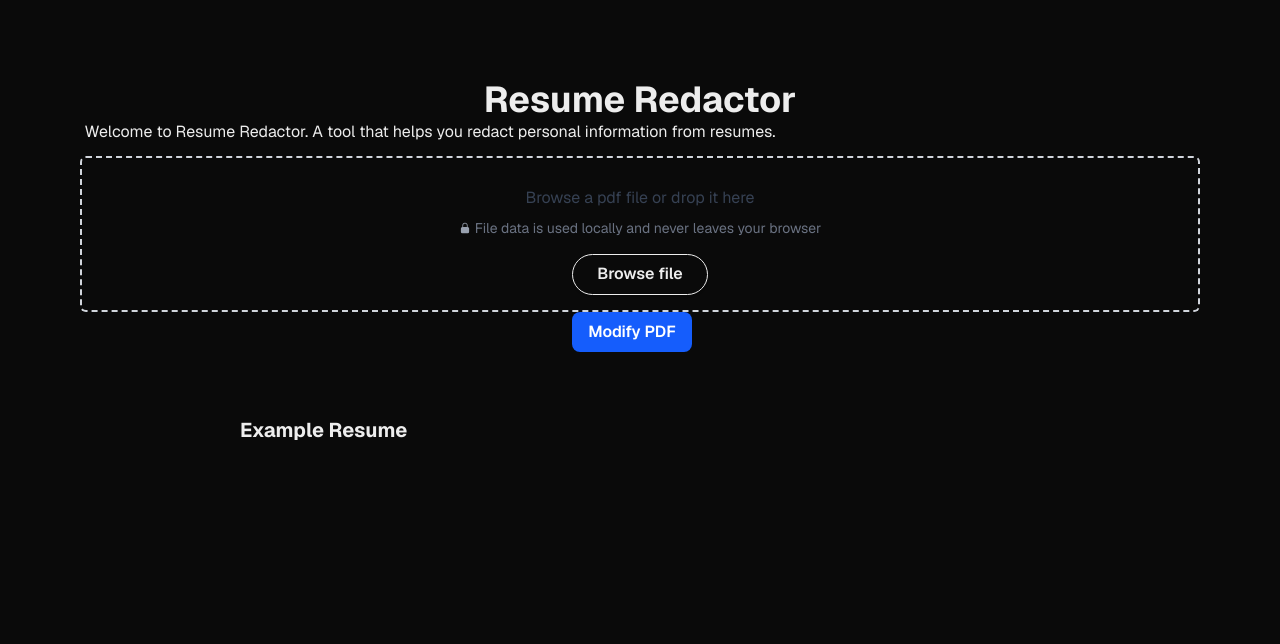
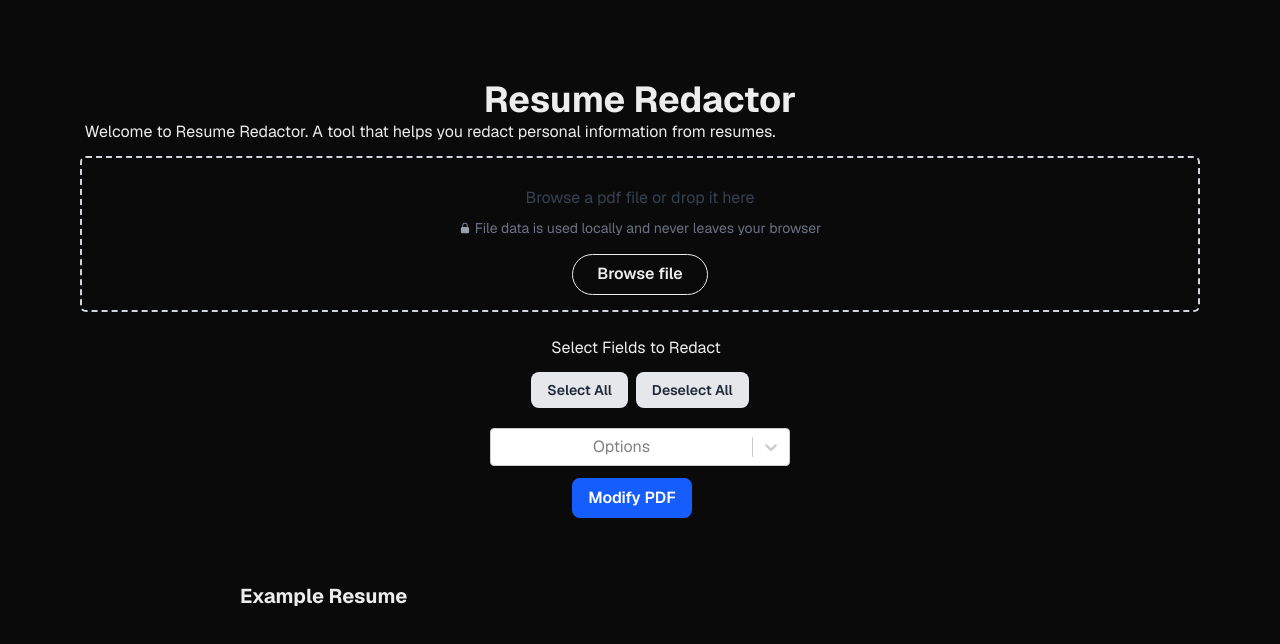
Before and after one commit to vtbano/Resume-Redactor, a Next.js app: page / in a window 1280 px wide. Shown: the top 644 px of the page. Built offline with nearby package versions, Linux system fonts and the light colour scheme.

Commit message:
add react-select and refactor

```diff
--- a/app/lib/modify-pdf/index.ts
+++ b/app/lib/modify-pdf/index.ts
@@ -4,7 +4,12 @@ import { parseResumeFromPdf } from 'lib/parse-resume-from-pdf'
 
 import { addRedactedField } from 'lib/modify-pdf/addRedactedField'
 
-export async function modifyPdf(pdfURL: string) {
+import { RedactionFields, RedactionFieldConfig } from 'lib/modify-pdf/types'
+
+export async function modifyPdf(
+  pdfURL: string,
+  redactionFieldsRequested: RedactionFields
+) {
   const url = pdfURL
   const resume = await parseResumeFromPdf(pdfURL)
   console.log('Parsed resume from resume modifier:', resume.profile)
@@ -19,25 +24,26 @@ export async function modifyPdf(pdfURL: string) {
   console.log('PAGES', pages)
   const firstPage = pages[0]
 
-  // executed addRedactedField for name and email only for demo purposes
+  const fields: RedactionFieldConfig[] = [
+    { key: 'name', data: resume.profile.name },
+    { key: 'email', data: resume.profile.email },
+    { key: 'phone', data: resume.profile.phone },
+    { key: 'location', data: resume.profile.location },
+    { key: 'url', data: resume.profile.url },
+  ]
+
+  fields.forEach((field) => {
+    if (redactionFieldsRequested[field.key as keyof RedactionFields]) {
       addRedactedField({
         form,
-    fieldName: 'name',
+        fieldName: field.key,
         page: firstPage,
-    fieldData: resume.profile.name,
+        fieldData: field.data,
         font: helveticaFont,
         textBottomOffset: -4,
         heightOffset: 2,
       })
-
-  addRedactedField({
-    form,
-    fieldName: 'email',
-    page: firstPage,
-    fieldData: resume.profile.email,
-    font: helveticaFont,
-    textBottomOffset: -4,
-    heightOffset: 2,
+    }
   })
   const pdfBytes = await pdfDoc.save()
   const arrayBuffer =
--- /dev/null
+++ b/app/lib/modify-pdf/types.ts
@@ -0,0 +1,13 @@
+export type RedactionFields = {
+  name: boolean
+  email: boolean
+  phone: boolean
+  location: boolean
+  url: boolean
+}
+export type FieldData = { x: number; y: number; width: number; height: number }
+
+export type RedactionFieldConfig = {
+  key: keyof RedactionFields
+  data: FieldData
+}
--- a/app/page.tsx
+++ b/app/page.tsx
@@ -1,12 +1,14 @@
 'use client'
 import { useState } from 'react'
+import Select from 'react-select'
+import { MultiValue } from 'react-select'
 import Image from 'next/image'
 import { ResumeDropzone } from './components/ResumeDropzone'
 import { ModifiedResumeViewer } from 'components/ModifiedResumeViewer'
-import Link from 'next/link'
 import { ResumeViewer } from 'components/ResumeViewer'
 import Button from 'components/Button'
 import { modifyPdf } from 'lib/modify-pdf'
+import { RedactionFields } from 'lib/modify-pdf/types'
 
 const defaultResumeExampleUrl = 'resume-example/openresume-resume.pdf'
 
@@ -15,12 +17,73 @@ export default function Home() {
   const [modifiedDoc, setModifiedDoc] = useState('')
   const [loading, setLoading] = useState(false)
   const [error, setError] = useState<Error | null>(null)
+  const [redactionFields, setRedactionFields] = useState<RedactionFields>({
+    name: false,
+    email: false,
+    phone: false,
+    location: false,
+    url: false,
+  })
+
+  const redactionOptions = (
+    Object.keys(redactionFields) as (keyof RedactionFields)[]
+  ).map((key) => ({
+    value: key,
+    label: key,
+  }))
+
+  const createRedactionFieldsFromSelected = (
+    selected: (keyof RedactionFields)[]
+  ) => {
+    return Object.fromEntries(
+      (Object.keys(redactionFields) as (keyof RedactionFields)[]).map((key) => [
+        key,
+        selected.includes(key),
+      ])
+    ) as RedactionFields
+  }
+
+  const handleRedactionChange = (
+    selectedOptions: MultiValue<{
+      value: keyof RedactionFields
+      label: keyof RedactionFields
+    }>
+  ) => {
+    const selected = selectedOptions
+      ? selectedOptions.map(
+          (option: {
+            value: keyof RedactionFields
+            label: keyof RedactionFields
+          }) => option.value
+        )
+      : []
+
+    console.log('selected', selected)
+    setRedactionFields(createRedactionFieldsFromSelected(selected))
+
+    // setRedactionFields({
+    //   name: selected.includes('name'),
+    //   email: selected.includes('email'),
+    //   phone: selected.includes('phone'),
+    //   location: selected.includes('location'),
+    //   url: selected.includes('url'),
+    // })
+  }
+
+  const handleSelectAll = () => {
+    const allKeys = Object.keys(redactionFields) as (keyof RedactionFields)[]
+    setRedactionFields(createRedactionFieldsFromSelected(allKeys))
+  }
+
+  const handleDeselectAll = () => {
+    setRedactionFields(createRedactionFieldsFromSelected([]))
+  }
 
   const handleModifyPdf = async () => {
     try {
       setLoading(true)
       setError(null)
-      const result = await modifyPdf(fileUrl)
+      const result = await modifyPdf(fileUrl, redactionFields)
       setModifiedDoc(result)
     } catch (err) {
       console.error('Error modifying PDF:', err)
@@ -52,14 +115,44 @@ export default function Home() {
             setModifiedDoc={setModifiedDoc}
           />
         </div>
-        <Button onClick={handleModifyPdf} className="mr-4">
-          Modify PDF
-        </Button>
-        {modifiedDoc && fileUrl === defaultResumeExampleUrl && (
-          <div className="mt-3">
+        <div className="flex flex-col gap-3 mt-6 items-center">
+          <label className="mr-2">Select Fields to Redact</label>
+          <div className="flex gap-2 mb-2">
+            <Button
+              type="button"
+              onClick={handleSelectAll}
+              variant="secondary"
+              className="text-sm px-3 py-1"
+            >
+              Select All
+            </Button>
+            <Button
+              type="button"
+              onClick={handleDeselectAll}
+              variant="secondary"
+              className="text-sm px-3 py-1"
+            >
+              Deselect All
+            </Button>
+          </div>
+          <Select
+            isMulti
+            options={redactionOptions}
+            value={redactionOptions.filter(
+              (option) => redactionFields[option.value]
+            )}
+            onChange={handleRedactionChange}
+            placeholder="Options"
+            className="min-w-[300px]"
+          />
+
+          <Button type="button" onClick={handleModifyPdf} className="mr-4">
+            Modify PDF
+          </Button>
+          {modifiedDoc && fileUrl === defaultResumeExampleUrl && (
             <Button onClick={onReset}>Clear Example</Button>
-          </div>
-        )}
+          )}
+        </div>
       </div>
 
       <main
--- a/index.js
+++ /dev/null
@@ -1,69 +0,0 @@
-// Amazon shopping
-const user = {
-  name: 'Kim',
-  active: true,
-  cart: [],
-  purchases: [],
-}
-
-const items = [
-  { id: 1, name: 'Laptop', price: 999, tax: 0, total: 999 },
-  { id: 2, name: 'Phone', price: 799, tax: 0, total: 799 },
-  { id: 3, name: 'Tablet', price: 499, tax: 0, total: 499 },
-  { id: 4, name: 'Headphones', price: 199, tax: 0, total: 199 },
-  { id: 5, name: 'Charger', price: 49, tax: 0, total: 49 },
-]
-
-function addItemToCart(itemId, user) {
-  const item = items.find((i) => i.id === itemId)
-  if (item) {
-    const itemWithTax = addTaxToItem(item)
-    const newCart = [...user.cart, itemWithTax]
-    const newUser = { ...user, cart: newCart }
-    console.log(`${item.name} has been added to your cart with tax.`)
-    return newUser
-  } else {
-    console.log('Item not found.')
-  }
-}
-
-function addTaxToItem(item) {
-  const updatedItem = { ...item }
-  updatedItem.tax = parseFloat((item.price * 0.03).toFixed(2))
-  updatedItem.total = parseFloat((item.price + updatedItem.tax).toFixed(2))
-  return updatedItem
-}
-
-function buyItem(itemId, user) {
-  const item = user.cart.find((i) => i.id === itemId)
-  user.purchases.push(item)
-  const updatedCart = user.cart.filter((item) => item.id !== itemId)
-  return updatedCart
-}
-
-function emptyCart(user) {
-  return (user.cart = [])
-}
-
-//Implement a cart feature:
-// 1. Add items to cart.
-// 2. Add 3% tax to item in cart
-// 3. Buy item: cart --> purchases
-// 4. Empty cart
-
-//Bonus:
-// accept refunds.
-// Track user history.
-
-console.log('Initial user state:', user)
-console.log('Available items:', items)
-
-addItemToCart(1, user)
-addItemToCart(3, user)
-console.log('User state after adding items to cart:', addItemToCart(3, user))
-
-user.cart = buyItem(1, user)
-console.log('User state after buying an item:', user)
-
-user.cart = emptyCart(user)
-console.log('User state after emptying the cart:', user)
--- a/package.json
+++ b/package.json
@@ -19,7 +19,8 @@
     "react": "19.1.0",
     "react-dom": "19.1.0",
     "react-dropzone": "^14.3.8",
-    "react-redux": "^9.2.0"
+    "react-redux": "^9.2.0",
+    "react-select": "^5.10.2"
   },
   "devDependencies": {
     "@eslint/eslintrc": "^3",
```
Also changed, not shown: 1 other file (tests, documents, lock files or other folders). Lines whose indentation alone changed are shown as unchanged.
